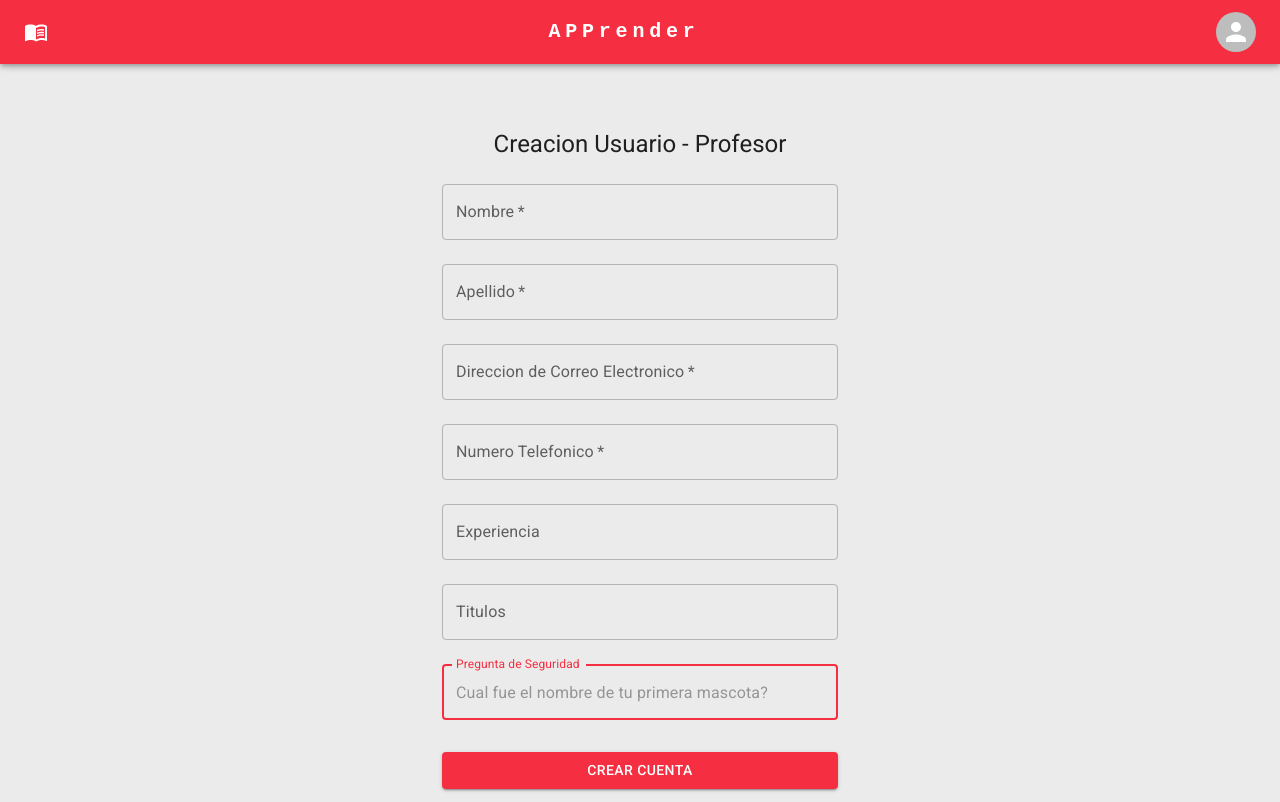
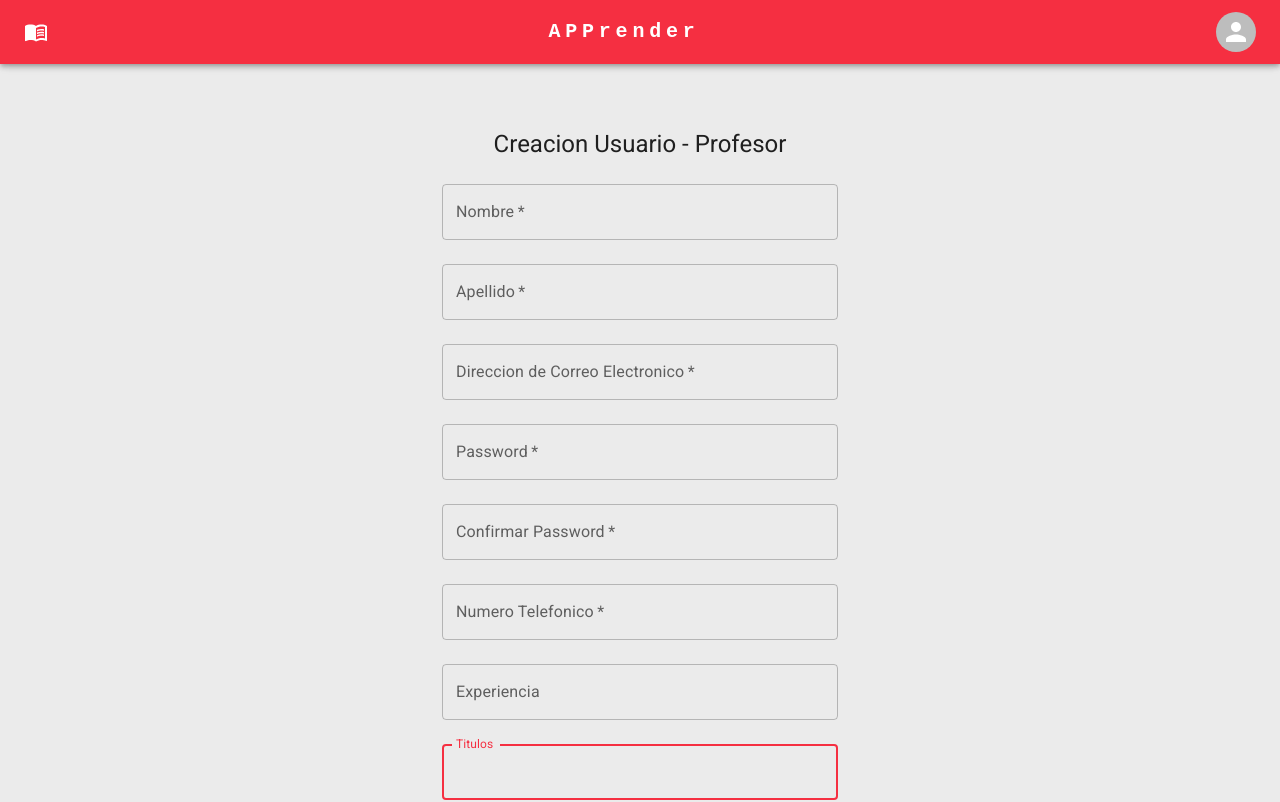
Before and after one commit to NachoRondan/ai-tpo-front, a React (Create React App) app: page /registroProfesor in a window 1280 px wide. Shown: the top 802 px of the page. Built offline with nearby package versions, Linux system fonts and the light colour scheme.

Commit message:
Agrego perfil de docente

```diff
--- a/src/components/RegistroProfesor.js
+++ b/src/components/RegistroProfesor.js
@@ -4,15 +4,41 @@ import Box from '@mui/material/Box';
 import TextField from '@mui/material/TextField';
 import Container from '@mui/material/Container';
 import { Button, Typography } from '@mui/material';
-import { Link } from 'react-router-dom';
+import {useNavigate, } from 'react-router-dom';
+import { createUser, createProfessorProfile, } from '../controllers/userController';
 
 export const RegistroProfesor=()=>{
 
-const handleSubmit=()=>{console.log("hola")}
+  const navigate = useNavigate();
 
+  const createProfessorProfileAsync = async function (userData){
+    await createUser(userData)
+    let response = await createProfessorProfile(userData);
+    console.log(response)
+    if( response.status === 200)
+    {
+      alert(response.message)
+      navigate('/login')
+    }
+    else{
+      alert('Ocurrio un problema creando el usuario, por favor intente mas tarde...')
+    }
+  }
 
-
-
+  const handleSubmit=(event)=>{
+    event.preventDefault();
+    const data = new FormData(event.currentTarget);
+    var userData = {
+      name : data.get('nombre'),
+      lastname : data.get('apellido'),
+      email : data.get('correo'),
+      phoneNumber : data.get('numero'),
+      password : data.get('clave'),
+      workExperience : data.get('experiencia'),
+      titles : data.get('titulos'),
+    }
+    createProfessorProfileAsync(userData);
+  }
 
 return (<Container component="main" maxWidth="xs">
 <CssBaseline />
@@ -30,76 +56,30 @@ return (<Container component="main" maxWidth="xs">
           Creacion Usuario - Profesor
 </Typography>
 <Box component="form" onSubmit={handleSubmit} noValidate sx={{ mt: 1 }}>
-          <TextField
-            margin="normal"
-            required
-            fullWidth
-            id="nombre"
-            label="Nombre"
+          <TextField margin="normal" required fullWidth id="nombre" label="Nombre" autoComplete="nombre" autoFocus
             name="nombre"
-            autoComplete="nombre"
-            autoFocus
           />
-          <TextField
-            margin="normal"
-            required
-            fullWidth
+          <TextField margin="normal" required fullWidth label="Apellido" type="apellido" id="apellido" autoComplete="apellido"
             name="apellido"
-            label="Apellido"
-            type="apellido"
-            id="apellido"
-            autoComplete="apellido"
           />
-          <TextField
-            margin="normal"
-            required
-            fullWidth
-            id="correo"
-            label="Direccion de Correo Electronico"
+          <TextField margin="normal" required fullWidth id="correo" label="Direccion de Correo Electronico" autoComplete="correo" autoFocus
             name="correo"
-            autoComplete="correo"
-            autoFocus
           />
-          <TextField
-            margin="normal"
-            required
-            fullWidth
-            id="numero"
-            label="Numero Telefonico"
+          <TextField margin="normal" required fullWidth id="clave" label="Password" autoFocus
+              name="clave"
+            />
+          <TextField margin="normal"required fullWidth id="confirmarClave" label="Confirmar Password" autoFocus
+            name="confirmClave"
+          />
+          <TextField margin="normal" required fullWidth id="numero" label="Numero Telefonico" autoComplete="numero" autoFocus
             name="numero"
-            autoComplete="numero"
-            autoFocus
           />
-          <TextField
-            margin="normal"
-            fullWidth
-            id="experiencia"
-            label="Experiencia"
+          <TextField margin="normal" fullWidth id="experiencia" label="Experiencia"  autoComplete="experiencia" autoFocus
             name="experiencia"
-            autoComplete="experiencia"
-            autoFocus
           />
-          <TextField
-            margin="normal"
-            fullWidth
-            id="titulos"
-            label="Titulos"
+          <TextField margin="normal" fullWidth id="titulos" label="Titulos" autoComplete="titulos" autoFocus
             name="titulos"
-            autoComplete="titulos"
-            autoFocus
           />
-        <TextField
-            InputLabelProps={{ shrink: true }}
-            placeholder="Cual fue el nombre de tu primera mascota?"
-            margin="normal"
-            fullWidth
-            id="pregunta"
-            label="Pregunta de Seguridad"
-            name="pregunta"
-            autoComplete="pregunta"
-            autoFocus
-          />
-          <Link to={'/login'} style={{ textDecoration: 'none', color: 'unset' }}>
             <Button
               type="submit"
               fullWidth
@@ -108,7 +88,6 @@ return (<Container component="main" maxWidth="xs">
             >
               Crear Cuenta
             </Button>
-          </Link>
         </Box>
 </Box>
 </Container>)
--- a/src/controllers/userController.js
+++ b/src/controllers/userController.js
@@ -94,9 +94,7 @@ export const createUser = async function (user)
 
         });
 
-        console.log("response",response);
         let data = await response.json();
-        console.log("jsonresponse",data);
         localStorage.setItem("x",data.createdUserToken);
         return 0;
     }
@@ -127,7 +125,21 @@ export const getStudentProfile = async function()
         });
         let rdo = response.status;
         let data = await response.json();
-        let studentProfile = data.studentProfile;
+        console.log('response',rdo)
+        let studentProfile = {
+            birthdate : '',
+            finishedStudies: [],
+            onGoingStudies: [],
+        };
+        if(data.studentProfile){
+            studentProfile =  {
+                birthdate : data.studentProfile.birthdate,
+                finishedStudies: data.studentProfile.studies,
+                onGoingStudies: data.studentProfile.studies,
+            }
+        }
+
+        console.log('studentProfile',studentProfile)
 
         switch (rdo)
         {
@@ -179,6 +191,40 @@ export const createStudentProfile = async function (studentProfile){
     };
 }
 
+//PROFESSOR PROFILE
+export const createProfessorProfile = async function (professorProfile){
+    //url webservices
+    let url = urlWebServices.createProfessorProfile;
+    //armo json con datos
+    const formData = new URLSearchParams();
+    formData.append('workExperience', professorProfile.workExperience);
+    formData.append('titles', professorProfile.titles);
+
+    try
+    {
+        let response = await fetch(url,{
+            method: 'POST', // or 'PUT'
+            mode: "cors",
+            headers:{
+                'Accept':'application/x-www-form-urlencoded',
+                'x-access-token': localStorage.getItem('x'),
+                'Origin':'http://localhost:3000',
+                'Content-Type': 'application/x-www-form-urlencoded'},
+            body: formData,
+
+        });
+
+        console.log("response",response);
+        let data = await response.json();
+        console.log("jsonresponse",data);
+        return {status:response.status, message:'Usuario creado con exito!'};
+    }
+    catch(error)
+    {
+        console.log("error",error);
+    };
+}
+
 //IMAGES
 export const updateProfilePicture = async function (files, titles){
     //url webservices
@@ -203,7 +249,7 @@ export const updateProfilePicture = async function (files, titles){
             },
             body:formData
         });
-
+        console.log('response',response)
         let data = await response.json()
         return {imgUrl:data.data.profilePictureReference};
     } catch (err) {
--- a/src/controllers/webServices.js
+++ b/src/controllers/webServices.js
@@ -7,9 +7,8 @@ const urlWebServices = {
     createUser:urlApi +"users/registration",
     createStudentProfile: urlApi + 'users/student-registration',
     getStudentProfile: urlApi + 'users/get-student-profile',
+    createProfessorProfile: urlApi + 'users/professor-registration',
     updateProfilePicture: urlApi + "users/update-profile-picture",
-    getImgUser: urlApi + "users/imgUserByMail",
-    uploadFileImg: urlApi + "users/uploadImg",
 }
 
 export default urlWebServices;
--- a/src/pages/Home.js
+++ b/src/pages/Home.js
@@ -87,6 +87,7 @@ export default function Home({user}) {
   return (
     <Container>
       <Stack direction='row' justifyContent='space-between' spacing={1}>
+      {console.log(user)}
         <SidebarFilter setCourses={setCourses} courses={courses}
           classTypeFilter={classTypeFilter} setClassTypeFilter={setClassTypeFilter}
           classFrecuencyFilter={classFrecuencyFilter} setClassFrecuencyFilter={setClassFrecuencyFilter}
--- a/src/pages/Login.js
+++ b/src/pages/Login.js
@@ -31,7 +31,6 @@ export default function SignIn({setUser}) {
     //Devolver el usuario con toda su info y setearlo
     let getLogin =  await login(user);
     let studentProfile = await getStudentProfile();
-    console.log('studentProfile',studentProfile)
     if (getLogin.rdo===0)
     {
 
@@ -42,11 +41,11 @@ export default function SignIn({setUser}) {
         phoneNumber: getLogin.user.phoneNumber,
         studentProfileId: getLogin.user.studentProfileId,
         picture: getLogin.user.profilePictureReference,
-        professorProfileId: getLogin.user.professorProfileId ,
+        professorProfileId: getLogin.user.professorProfileId,
         birthday: studentProfile.profile.birthdate,
-        finishedStudies: studentProfile.profile.studies,
-        onGoingStudies: studentProfile.profile.studies,
-        contrataciones: studentProfile.profile.bookedCourses
+        finishedStudies: studentProfile.profile.studies ? studentProfile.profile.studies : [],
+        onGoingStudies: studentProfile.profile.studies ? studentProfile.profile.studies : [],
+        contrataciones: studentProfile.profile.bookedCourses ? studentProfile.profile.bookedCourses : []
       };
       console.log(User)
       setUser(User);
```
